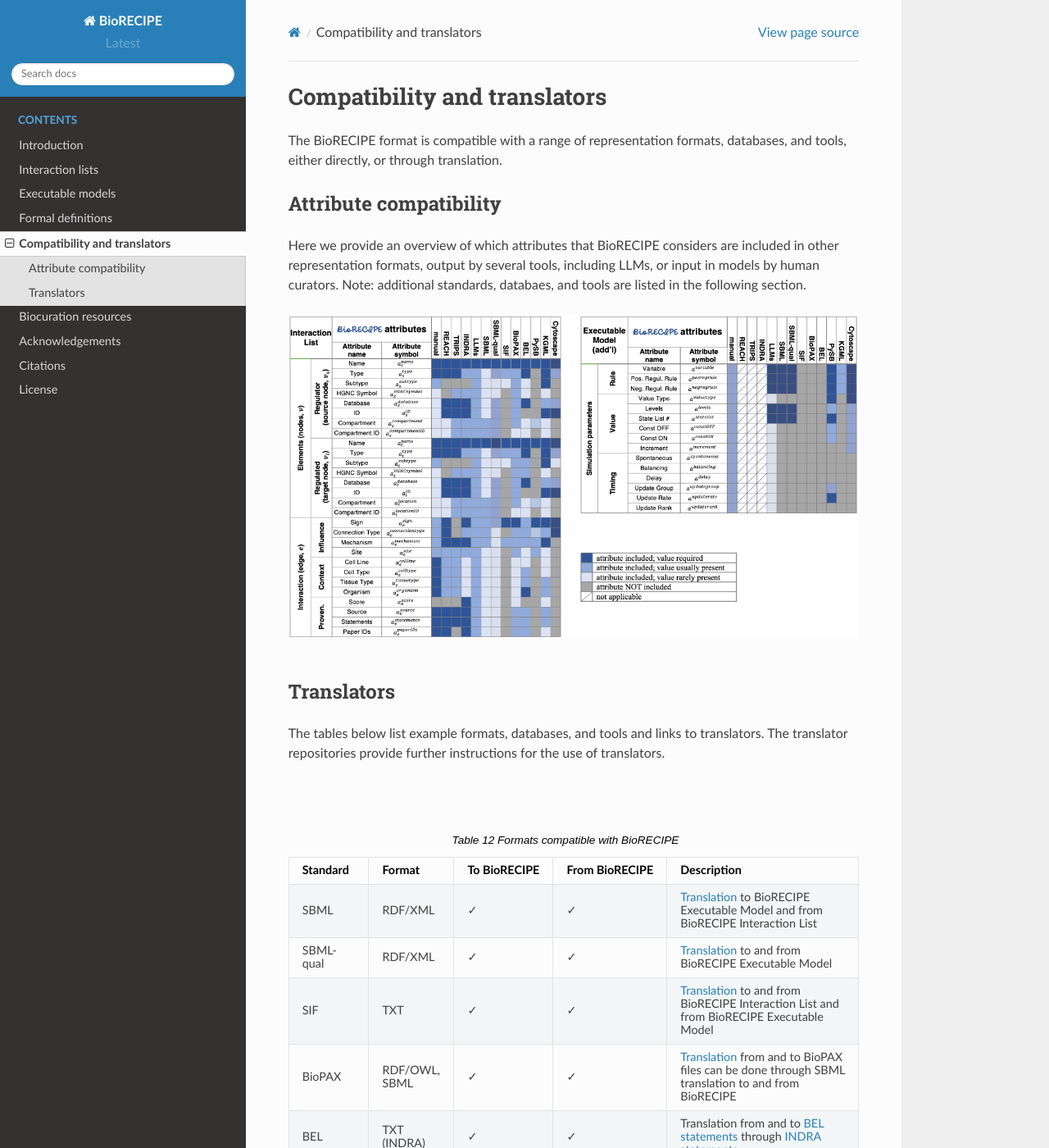
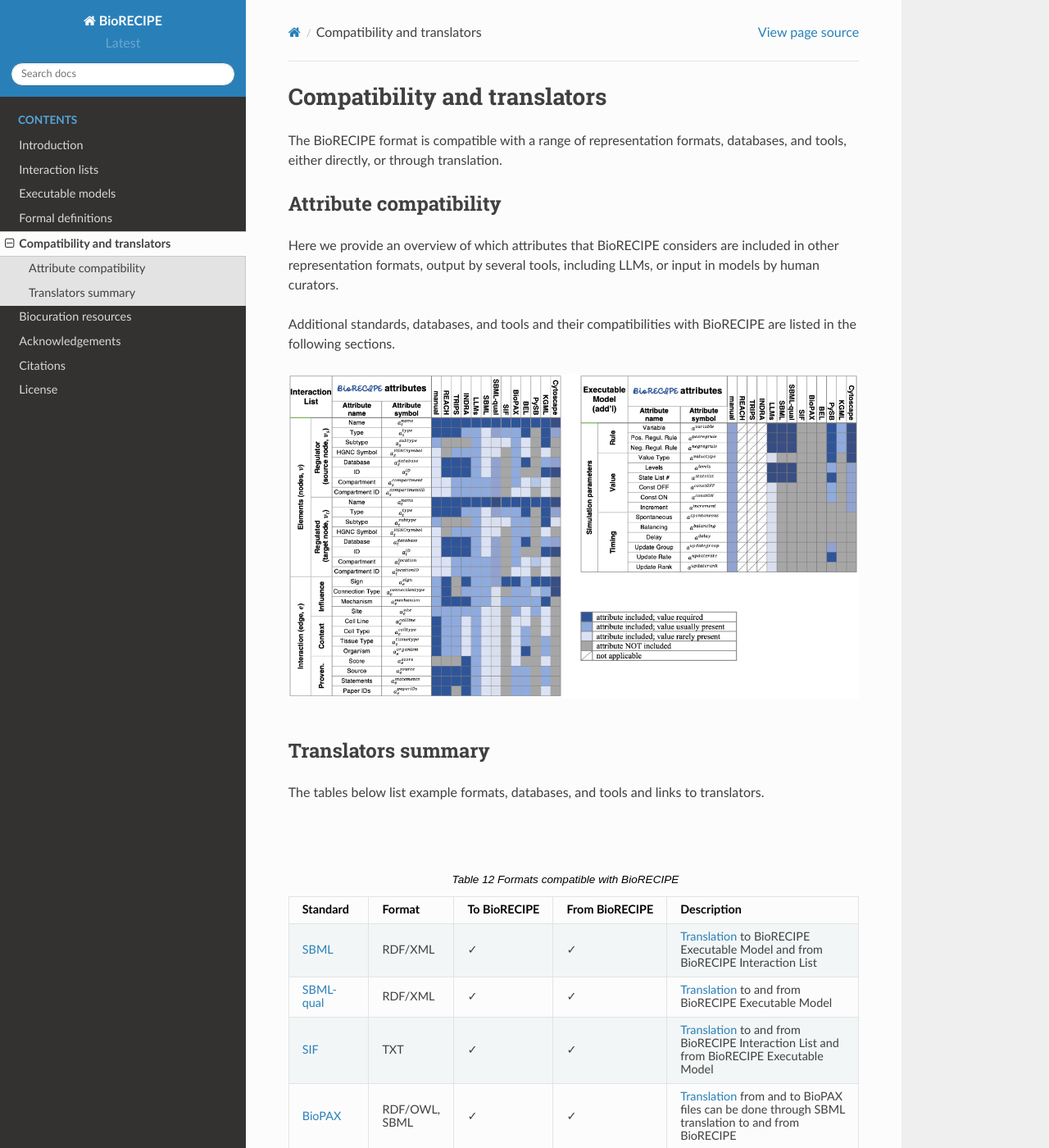
Before and after one commit to pitt-miskov-zivanov-lab/BioRECIPE, a Sphinx documentation site: the page built from docs/compatibility.rst, in a window 1280 px wide and 1400 px high. Shown: the whole window at 82% size. Built offline with Sphinx 7.4.7 and the Read the Docs theme 2.0.0, drawn with Linux system fonts in a browser that asks for light colours; part of the change alters nothing that is shown; some of the changed text lies outside the part shown.

Commit message:
Update compatibility.rst

```diff
--- a/docs/compatibility.rst
+++ b/docs/compatibility.rst
@@ -6,7 +6,9 @@ The BioRECIPE format is compatible with a range of representation formats, datab
 
 Attribute compatibility
 -----------------------
-Here we provide an overview of which attributes that BioRECIPE considers are included in other representation formats, output by several tools, including LLMs, or input in models by human curators. Note: additional standards, databaes, and tools are listed in the following section.
+Here we provide an overview of which attributes that BioRECIPE considers are included in other representation formats, output by several tools, including LLMs, or input in models by human curators.
+
+Additional standards, databases, and tools and their compatibilities with BioRECIPE are listed in the following sections.
 
 .. figure:: figures/figure_attribute_comparison_acrros_tools_representations.png
     :align: center
@@ -14,10 +16,10 @@ Here we provide an overview of which attributes that BioRECIPE considers are inc
 
 |
 
-Translators
------------
+Translators summary
+-------------------
 
-The tables below list example formats, databases, and tools and links to translators. The translator repositories provide further instructions for the use of translators.
+The tables below list example formats, databases, and tools and links to translators.
 
 |
 
@@ -25,14 +27,14 @@ The tables below list example formats, databases, and tools and links to transla
     :header: Standard, Format, To BioRECIPE, From BioRECIPE, Description
     :widths: 15, 15, 10, 10, 50
 
-    SBML, RDF/XML, ✓, ✓, `Translation <https://github.com/pitt-miskov-zivanov-lab/BioRECIPE/tree/main/translators/sbml>`_ to BioRECIPE Executable Model and from BioRECIPE Interaction List
-    SBML-qual, RDF/XML, ✓, ✓, `Translation <https://github.com/pitt-miskov-zivanov-lab/BioRECIPE/tree/main/translators/sbmlqual>`_ to and from BioRECIPE Executable Model
-    SIF, TXT, ✓, ✓, `Translation <https://github.com/pitt-miskov-zivanov-lab/BioRECIPE/tree/main/translators/SIF>`_ to and from BioRECIPE Interaction List and from BioRECIPE Executable Model
-    BioPAX, "RDF/OWL, SBML", ✓, ✓, `Translation <https://github.com/pitt-miskov-zivanov-lab/BioRECIPE/tree/main/translators/sbml>`_ from and to BioPAX files can be done through SBML translation to and from BioRECIPE
-    BEL, TXT (INDRA), ✓, ✓, Translation from and to `BEL statements <https://github.com/pybel/pybel>`_ through `INDRA statements <https://indra.readthedocs.io/en/latest/modules/sources/bel/index.html>`_
-    PySB, SBML, ✓, ✓, `Translation <https://github.com/pitt-miskov-zivanov-lab/BioRECIPE/tree/main/translators/sbml>`_ from and to `PySB files <https://pysb.readthedocs.io/en/stable/modules/export/sbml.html>`_ can be done through the SBML translation to and from BioRECIPE
-    REACH, tabular format, ✓, N/A, `Translation <https://github.com/pitt-miskov-zivanov-lab/BioRECIPE/tree/main/translators/BioRECIPE%20Interactions>`_ from REACH tabular format to BioRECIPE interaction List
-    TRIPS, XML, ✓, N/A, `Translation <https://github.com/pitt-miskov-zivanov-lab/BioRECIPE/tree/main/translators/REACH_TRIPS>`_ from TRIPS output to BioRECIPE Interaction List
+    `SBML <https://sbml.org>`_, RDF/XML, ✓, ✓, `Translation <https://github.com/pitt-miskov-zivanov-lab/BioRECIPE/tree/main/translators/sbml>`_ to BioRECIPE Executable Model and from BioRECIPE Interaction List
+    `SBML-qual <https://sbml.org/documents/specifications/level-3/version-1/qual/>`_, RDF/XML, ✓, ✓, `Translation <https://github.com/pitt-miskov-zivanov-lab/BioRECIPE/tree/main/translators/sbmlqual>`_ to and from BioRECIPE Executable Model
+    `SIF <https://manual.cytoscape.org/en/stable/Supported_Network_File_Formats.html>`_, TXT, ✓, ✓, `Translation <https://github.com/pitt-miskov-zivanov-lab/BioRECIPE/tree/main/translators/SIF>`_ to and from BioRECIPE Interaction List and from BioRECIPE Executable Model
+    `BioPAX <https://www.biopax.org>`_, "RDF/OWL, SBML", ✓, ✓, `Translation <https://github.com/pitt-miskov-zivanov-lab/BioRECIPE/tree/main/translators/sbml>`_ from and to BioPAX files can be done through SBML translation to and from BioRECIPE
+    `BEL <https://bel.bio>`_, TXT (INDRA), ✓, ✓, Translation from and to `BEL statements <https://github.com/pybel/pybel>`_ through `INDRA statements <https://indra.readthedocs.io/en/latest/modules/sources/bel/index.html>`_
+    `PySB <https://pysb.org>`_, SBML, ✓, ✓, `Translation <https://github.com/pitt-miskov-zivanov-lab/BioRECIPE/tree/main/translators/sbml>`_ from and to `PySB files <https://pysb.readthedocs.io/en/stable/modules/export/sbml.html>`_ can be done through the SBML translation to and from BioRECIPE
+    `REACH <http://agathon.sista.arizona.edu:8080/odinweb/>`_, tabular format, ✓, N/A, `Translation <https://github.com/pitt-miskov-zivanov-lab/BioRECIPE/tree/main/translators/BioRECIPE%20Interactions>`_ from REACH tabular format to BioRECIPE interaction List
+    `TRIPS <https://trips.ihmc.us/parser/cgi/drum-dev>`_, XML, ✓, N/A, Translation from TRIPS output to BioRECIPE Interaction List
 
 |
 
```
